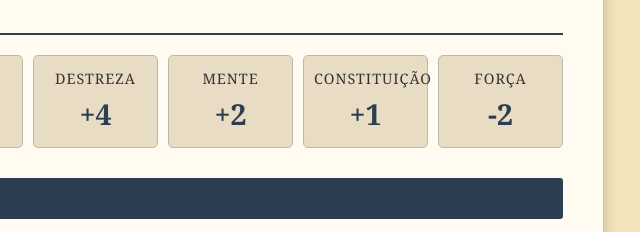
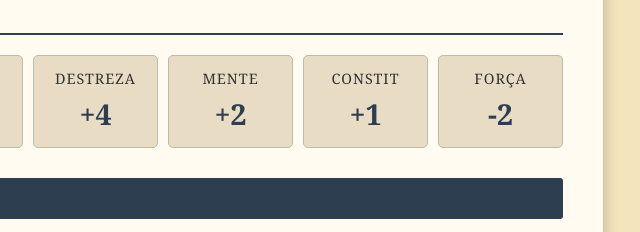
Before and after one commit to Guutiin/Ladino, a plain HTML site: page index.html in a window 1280 px wide. Shown: the part 536-768 px from the top of the page, 477-1117 px from the left. Drawn offline with Linux system fonts and the light colour scheme.

Commit message:
Shorten label 'Constituição' to 'Constit'

```diff
--- a/index.html
+++ b/index.html
@@ -136,7 +136,7 @@
             <span class="stat-val">+2</span>
         </div>
         <div class="stat-box">
-            <span class="stat-label">Constituição</span>
+            <span class="stat-label">Constit</span>
             <span class="stat-val">+1</span>
         </div>
         <div class="stat-box">
```
